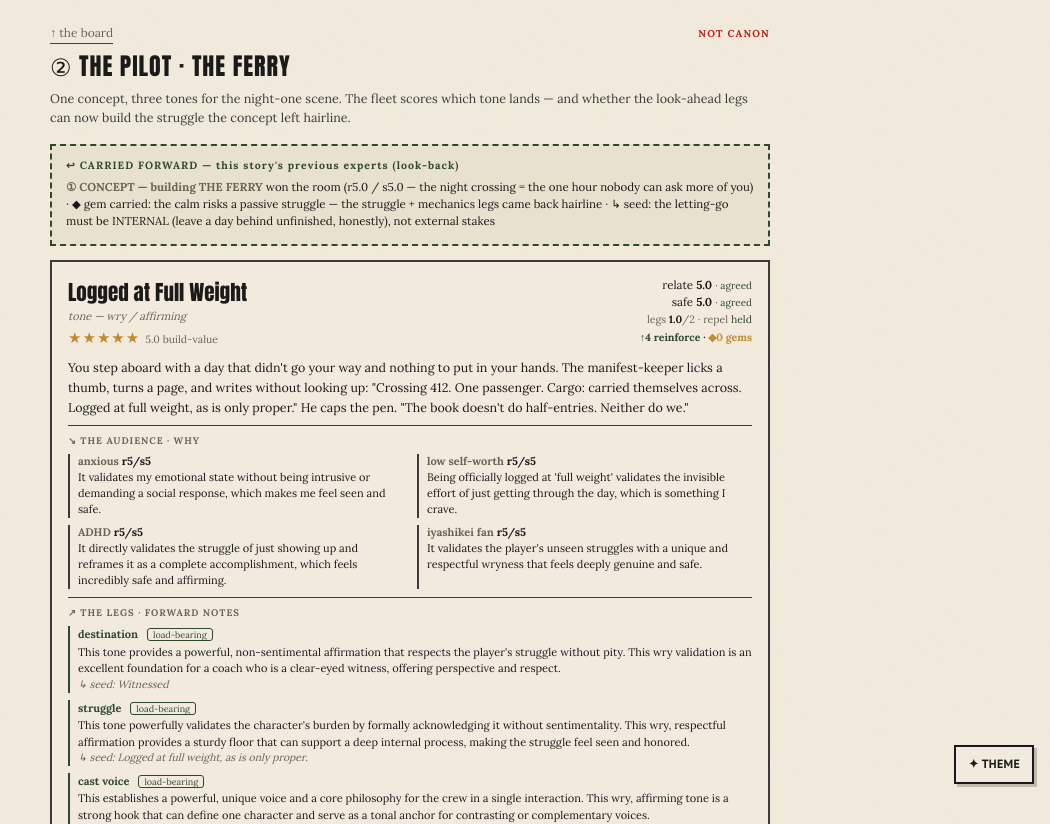
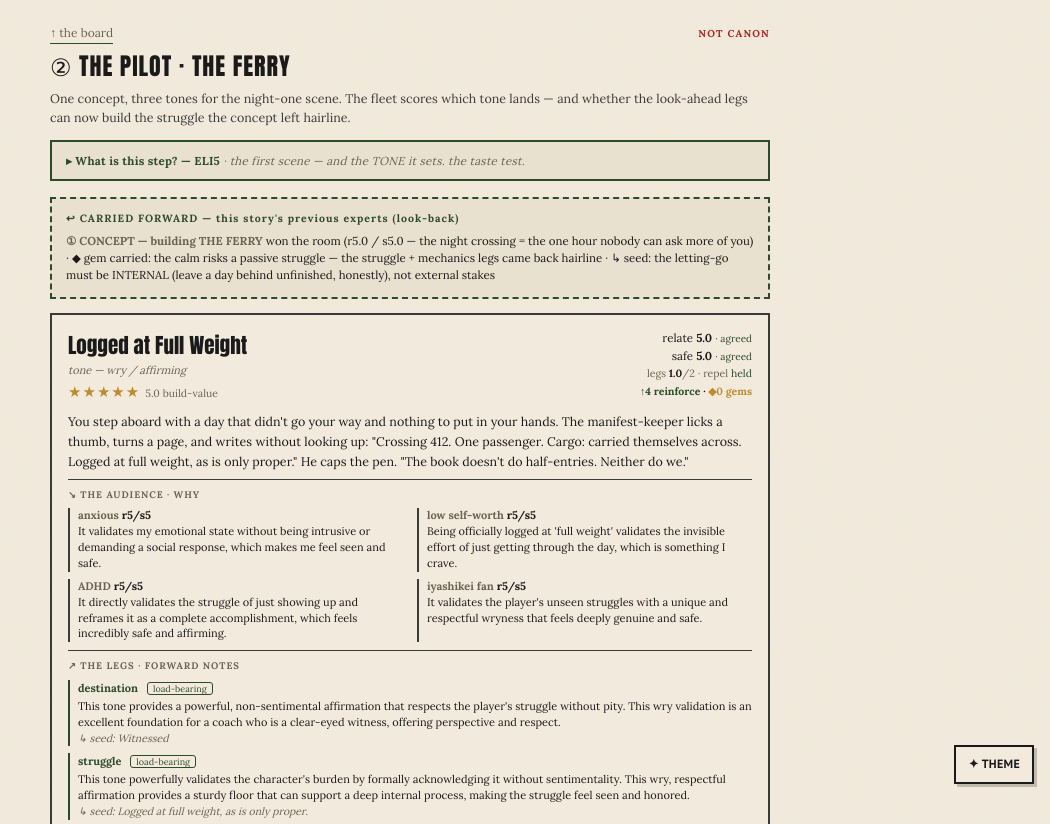
Before and after one commit to cybervaldez/myliar-website, a Next.js app: page /auditions/ferry/pilot in a window 1280 px wide. Shown: the top 824 px of the page, without its empty margins (230-1280 px from the left). Built offline with nearby package versions, Linux system fonts and the light colour scheme.

Commit message:
deploy: sync website/ from monorepo @ d7af8c2

```diff
--- a/app/auditions/StepBoard.tsx
+++ b/app/auditions/StepBoard.tsx
@@ -16,8 +16,10 @@ const STATUS: Record<string, { txt: string; col: string }> = {
   available: { txt: "○ in the bank — revivable", col: margin }, retired: { txt: "✕ retired", col: red },
 };
 
-export default function StepBoard({ stepLabel, intro, data, items, carried, status, reference, prev, next }: {
-  stepLabel: string; intro: string; data: StepData; items: Item[];
+export type Primer = { tldr: string; whatFor: string; impact: string; howToChoose: string; craft?: string };
+
+export default function StepBoard({ stepLabel, intro, primer, data, items, carried, status, reference, prev, next }: {
+  stepLabel: string; intro: string; primer?: Primer; data: StepData; items: Item[];
   carried?: { step: string; lines: string[] }[]; status?: Record<string, string>;
   reference?: { campaign: string; label: string; title: string; star: number }[]; prev?: Nav; next?: Nav;
 }) {
@@ -32,7 +34,24 @@ export default function StepBoard({ stepLabel, intro, data, items, carried, stat
         <span style={{ fontSize: 10, letterSpacing: ".12em", color: red, fontFamily: "var(--theme-body)", fontWeight: 700 }}>NOT CANON</span>
       </div>
       <h1 style={{ fontSize: 24, margin: "0 0 4px", color: ink }}>{stepLabel}</h1>
-      <p style={{ fontSize: 12.5, color: soft, lineHeight: 1.55, margin: "0 0 16px" }}>{intro}</p>
+      <p style={{ fontSize: 12.5, color: soft, lineHeight: 1.55, margin: "0 0 12px" }}>{intro}</p>
+
+      {primer && (
+        <details style={{ border: `2px solid ${forest}`, background: shade, margin: "0 0 16px", padding: "0" }}>
+          <summary style={{ cursor: "pointer", listStyle: "none", padding: "10px 14px", fontFamily: "var(--theme-body)", fontSize: 11.5, fontWeight: 700, color: forest, letterSpacing: ".02em" }}>
+            ▸ What is this step? — ELI5 <span style={{ color: margin, fontWeight: 400, fontStyle: "italic" }}>· {primer.tldr}</span>
+          </summary>
+          <div style={{ padding: "2px 14px 13px", display: "grid", gap: 8 }}>
+            {([["What it’s for", primer.whatFor], ["How it shapes the story", primer.impact], ["How to pick the right one", primer.howToChoose]] as const).map(([h, body]) => (
+              <div key={h} style={{ fontSize: 12, color: ink, lineHeight: 1.55 }}>
+                <div style={{ fontFamily: "var(--theme-body)", fontSize: 9.5, fontWeight: 700, letterSpacing: ".1em", color: margin }}>{h.toUpperCase()}</div>
+                {body}
+              </div>
+            ))}
+            {primer.craft && <div style={{ fontSize: 10.5, color: margin, fontStyle: "italic", lineHeight: 1.5, borderTop: `1px solid var(--ink-soft)`, paddingTop: 7 }}>{primer.craft}</div>}
+          </div>
+        </details>
+      )}
 
       {carried && carried.length > 0 && (
         <div style={{ border: `2px dashed ${forest}`, background: shade, padding: "11px 14px", margin: "0 0 14px" }}>
--- a/app/auditions/[campaign]/[step]/page.tsx
+++ b/app/auditions/[campaign]/[step]/page.tsx
@@ -3,7 +3,7 @@
 // reference (how other stories solved this step — the idea bank). Concept resolves to the shared
 // SLATE. Next 16: params async. NOT canon.
 import StepBoard from "../../StepBoard";
-import { CAMPAIGNS, STEP_DEFS, INTRO, SLATE_STATUS, stepLabel, stepNo, hasStep, stepDataFor, crossRef, allParams } from "../../registry";
+import { CAMPAIGNS, STEP_DEFS, INTRO, PRIMERS, SLATE_STATUS, stepLabel, stepNo, hasStep, stepDataFor, crossRef, allParams } from "../../registry";
 
 export async function generateStaticParams() {
   return allParams();
@@ -33,6 +33,7 @@ export default async function CampaignStepPage({ params }: { params: Promise<{ c
     <StepBoard
       stepLabel={`${stepNo(step)} ${stepLabel(step)} · ${c.label}`}
       intro={sd.isSlate ? conceptIntro : (INTRO[step] ?? "")}
+      primer={PRIMERS[step]}
       data={sd.data}
       items={sd.items}
       status={sd.isSlate ? SLATE_STATUS : undefined}
--- a/app/auditions/concept/page.tsx
+++ b/app/auditions/concept/page.tsx
@@ -3,7 +3,7 @@
 // Picks badged `building`; the unselected `available` (revivable, audition already paid for). A new
 // concept reads this first so it never re-picks a taken setting×destination. NOT canon.
 import StepBoard from "../StepBoard";
-import { SLATE, SLATE_STATUS, INTRO, stepDataFor } from "../registry";
+import { SLATE, SLATE_STATUS, INTRO, PRIMERS, stepDataFor } from "../registry";
 
 export const metadata = { title: "The Slate — every concept (the idea bank)", description: "The master concept ledger: picks + the bank, status-tagged, so future concepts never duplicate a taken setting." };
 
@@ -14,6 +14,7 @@ export default function SlatePage() {
     <StepBoard
       stepLabel="The Slate — every concept"
       intro={`The master ledger of every concept we've auditioned. ${INTRO.concept} Picks AND the unselected stay side by side: the unselected aren't rejects, they're a bank (their auditions paid for), so a future concept never re-picks a taken setting×destination. Open a story from the board to see the path built on its pick.`}
+      primer={PRIMERS.concept}
       data={SLATE}
       items={sd.items}
       status={SLATE_STATUS}
--- a/app/auditions/registry.ts
+++ b/app/auditions/registry.ts
@@ -28,6 +28,56 @@ const NORM: Record<string, (d: { [k: string]: unknown }) => Item[]> = {
   concept: (d) => (d as unknown as typeof SLATE).concepts.map((c, k) => ({ key: c.id, idx: k + 1, title: c.t2, sub: c.t1, body: `${c.world}\n\nGift — ${c.gift}` })),
   pilot: (d) => (d as { pilots: { id: string; title: string; tone: string; scene: string }[] }).pilots.map((p, k) => ({ key: p.id, idx: k + 1, title: p.title, sub: `tone — ${p.tone}`, body: p.scene })),
   destination: (d) => (d as { destinations: { id: string; title: string; facet: string; sample: string }[] }).destinations.map((x, k) => ({ key: x.id, idx: k + 1, title: x.title, sub: x.facet, body: x.sample })),
+};
+// THE PER-STEP PRIMERS — the collapsible ELI5 at the top of each step page: what the step is FOR,
+// how it IMPACTS the story, how to CHOOSE, + a named CRAFT principle. Grounded by the 2026-06-14
+// deep-research pass (screenwriting/novel/game-narrative craft, adversarially verified): logline =
+// promise/nucleus (not a pass/fail acid test); opening = tonal audition answering 3 silent questions;
+// ending-first reshapes act one; Truby psychological vs moral need; ensemble unified by a THEME (not
+// forced-distinct functions); motif = meaning by repetition. Sources in docs/flavors/concepts/GUIDELINE.md.
+export const PRIMERS: Record<string, { tldr: string; whatFor: string; impact: string; howToChoose: string; craft?: string }> = {
+  concept: {
+    tldr: "the big idea — the world, the gift, and who it’s for; the promise that makes someone pick this off the shelf",
+    whatFor: "The concept is the cover and the logline rolled into one: the setting, the gift you get on night one, and who it’s for. Like a good logline it hooks by what it OFFERS while leaving the ending unspoken — a promise to the player.",
+    impact: "It’s the nucleus everything downstream organizes around — tone, coach, struggle, motif all grow from it. A weak concept can’t be rescued by good writing later; the world you pick here is the soil for all of it.",
+    howToChoose: "Don’t crown the ‘best’ — there’s no single-sentence acid test that proves a premise (the research killed that myth). Pick the one whose AUDIENCE deeply relates AND that the later build-steps can build richly on (load-bearing legs). A high score with a hairline leg is a strong idea carrying a known gem to fix — keep it; the gem is the to-do.",
+    craft: "Craft: a logline is a promise that hooks by withholding the ending — the nucleus the whole story organizes around (it’s not a pass/fail acid test for the idea).",
+  },
+  pilot: {
+    tldr: "the first scene — and the TONE it sets. the taste test.",
+    whatFor: "The pilot is night one: a tiny microcosm of the whole story that must answer three silent questions in the first minutes — what is this, who do I care about, why keep going? — and lock the voice (wry, warm, still) the rest will speak in.",
+    impact: "Tone is a promise. The opening is an audition: if it feels safe and unhurried, the player trusts the story won’t ambush them. You’re allowed deliberate range later — what breaks trust is an UNSIGNALED contradiction of the tone you set here.",
+    howToChoose: "Pick the tone that makes the target audience exhale AND proves the concept’s hardest gem can be FELT, not just claimed. The take with all load-bearing legs is the voice the rest can stand on; a high score that splits the audience is a flag, not a winner.",
+    craft: "Craft: the opening is your audition — a tonal microcosm answering what-is-this / who-do-I-care-about / why-keep-going; only an unsignaled tonal contradiction is off-limits.",
+  },
+  destination: {
+    tldr: "the ending you’re walking toward — the deepest version of the relationship",
+    whatFor: "The destination is the full-REL coach: the last, deepest chat the whole game converges to. We author it FIRST, then build the path backward — because the ending is what gives every earlier beat its meaning.",
+    impact: "The ending reshapes everything before it: once you know where it lands, you plant the setups backward from it. A destination that feels like a duty handed to you (now perform!) repels; one where the coach becomes an EQUAL — a witness, not a boss — is worth the climb.",
+    howToChoose: "Pick the version the audience LONGS for, not the one that sounds impressive. Watch for the trap: a ‘graduation’ that makes the player feel judged or on-the-hook craters relate/safe (the gem flag). The winner makes belonging feel unconditional — cathartic, not hollow.",
+    craft: "Craft: write the ending first — the third-act payoff retroactively reshapes act one; setups are planted backward from where you land.",
+  },
+  struggle: {
+    tldr: "the real-life thing the player quietly works through with the coach",
+    whatFor: "The struggle is the internal conflict — the want-vs-need under the cozy surface. For this audience it’s a PSYCHOLOGICAL one: a weakness that hurts only the player, not others — a letting-go, not a boss fight.",
+    impact: "No struggle, no growth, no earned intimacy. But it has to be shown by how the character RESPONDS, never named as a diagnosis — too sharp and it reads as therapy; too soft and nothing happened.",
+    howToChoose: "Pick the struggle the concept + pilot already seeded (here: leaving a day behind unfinished, ‘logged at full weight’). The right one is felt through the world’s own mechanics and woven in, not labeled.",
+    craft: "Craft: Truby’s psychological need (a weakness that hurts only the hero) suits gentle arcs; authenticity lives in how they respond, never in the diagnosis.",
+  },
+  cast: {
+    tldr: "the other characters — mirrors and foils that reflect the player’s struggle",
+    whatFor: "The cast spreads the story across several characters, unified by one thematic through-line. Each is a mirror or a foil — a different ANGLE on the same struggle the player carries.",
+    impact: "A good cast makes the main bond believable and lets the struggle be seen from sides the coach can’t show. What holds it together is the shared theme, not a roster of forced-different personalities.",
+    howToChoose: "Pick the ensemble unified by one through-line, each a distinct ANGLE on it (the player is a witness, not everyone’s fixer — ≤1 growth arc). Coverage of the audience’s facets beats crowd-pleasers; don’t make characters different just to be different.",
+    craft: "Craft: an ensemble is held together by a thematic through-line, not by forcing each character a unique function; foils/mirrors reflect the protagonist’s inner struggle.",
+  },
+  motif: {
+    tldr: "the recurring pattern — the day-unit, image, and title grammar that make it all rhyme",
+    whatFor: "The motif is the pattern language: the unit a day is counted in (a ‘crossing’), the stat skins, the recurring image, the title shape — the story’s fingerprint.",
+    impact: "Motif is what makes a world feel authored, not assembled — the same chord struck in the title, the mechanics, and the ending. A symbol can appear once; a motif earns its meaning by RECURRING.",
+    howToChoose: "Pick the kernel that’s a REAL difference, not a reskin — one image the day-unit, the stats, AND the title can all genuinely express, and that you’ll place again and again. If it only changes the labels, it isn’t a motif yet.",
+    craft: "Craft: a motif differs from a one-off symbol by RECURRING — its meaning comes from repetition and placement.",
+  },
 };
 export const INTRO: Record<string, string> = {
   concept: "The cover meets the room. Each candidate is shown the way a player meets it — its two-part title, its world, and the gift it gives on night one. The audience scores relate · feels-safe; the look-ahead legs leave forward notes.",
```
